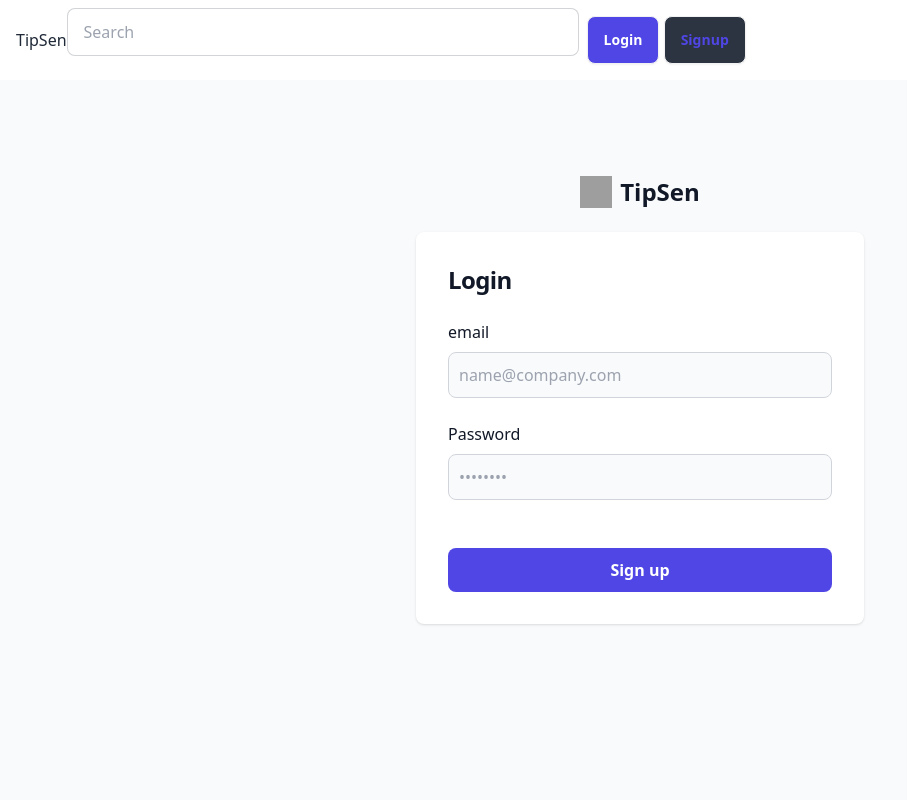
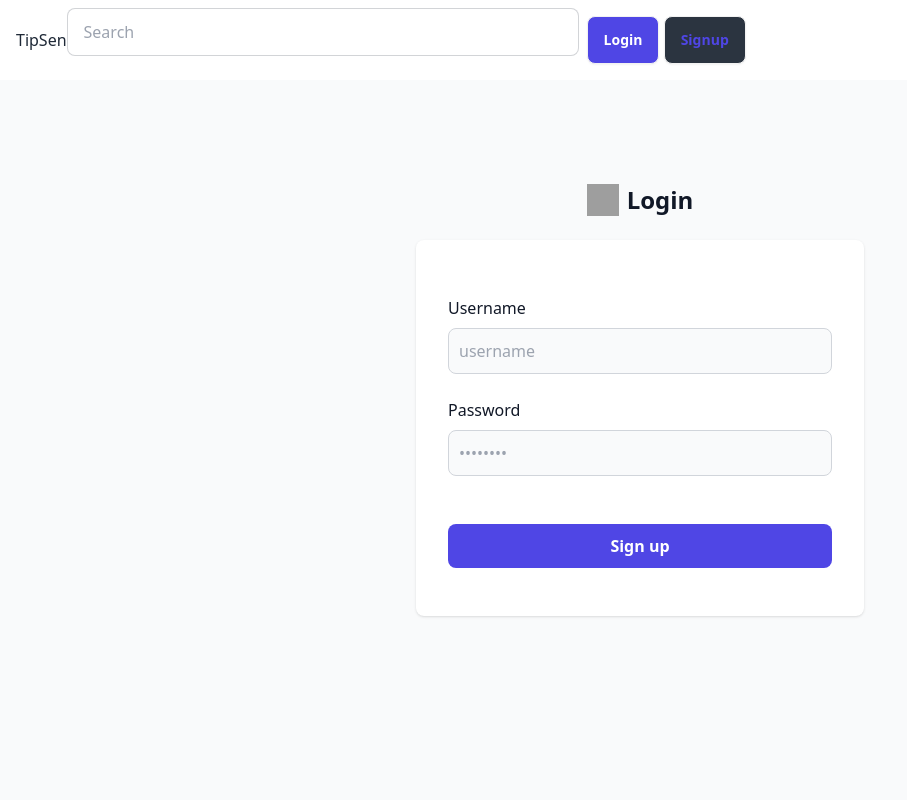
Before and after one commit to rpl-tipsen/tipsen, a Django app: page /authentication/login/ in a window 1280 px wide. Shown: the whole page, without its empty margins (0-907 px from the left). Run offline with Django 4.2, Linux system fonts and the light colour scheme; some libraries are stand-ins or nearby versions; grey boxes are pictures that could not be loaded.

Commit message:
implement register, login and logout

```diff
--- a/authentication/urls.py
+++ b/authentication/urls.py
@@ -1,9 +1,10 @@
 # urls.py
 from django.urls import path
-from .views import signup, login_view
+from .views import signup, login_view, logout_view
 
 urlpatterns = [
     path('signup/', signup, name='signup'),
     path('login/', login_view, name='login'),
+    path('logout/', logout_view, name='logout'),
     # Add more URL patterns as needed
 ]
--- a/authentication/views.py
+++ b/authentication/views.py
@@ -1,12 +1,16 @@
 # yourapp/views.py
 from django.shortcuts import render, redirect
-from django.contrib.auth import login, authenticate
+from django.contrib.auth import login, authenticate, logout
 from .forms import SignUpForm
 from django.contrib.auth.forms import AuthenticationForm
 from .models import UserProfile
 
 
 def signup(request):
+
+    if request.user.is_authenticated:
+        return redirect('home')
+
     if request.method == 'POST':
         form = SignUpForm(request.POST)
         if form.is_valid():
@@ -14,7 +18,7 @@ def signup(request):
             user.set_password(form.cleaned_data['password2'])
             user.save()
 
-            user_profile = UserProfile.objects.create(
+            _ = UserProfile.objects.create(
                 user=user,
                 fullname=form.cleaned_data['fullname'],
                 birthdate=form.cleaned_data['birthdate']
@@ -27,6 +31,10 @@ def signup(request):
 
 
 def login_view(request):
+
+    if request.user.is_authenticated:
+        return redirect('home')
+
     if request.method == 'POST':
         form = AuthenticationForm(data=request.POST)
         if form.is_valid():
@@ -36,3 +44,14 @@ def login_view(request):
     else:
         form = AuthenticationForm()
     return render(request, 'authentication/login.html', {'form': form})
+
+
+def logout_view(request):
+
+    if not request.user.is_authenticated:
+        return redirect('home')
+
+    logout(request)
+
+    # Redirect to a specific page after logout
+    return redirect('home')  # Replace 'home' with the desired URL or name of the view
--- a/templates/authentication/login.html
+++ b/templates/authentication/login.html
@@ -1,7 +1,7 @@
 {% extends 'base.html' %}
 
 {% block meta %}
-    <title>Login</title>
+    <title>Tipsen | Login</title>
 {% endblock meta %}
 
 {% block content %}
@@ -10,22 +10,19 @@
             <div class="flex flex-col items-center justify-center px-6 py-8 mx-auto md:h-screen lg:py-0">
                 <a href="#" class="flex items-center mb-6 text-2xl font-semibold text-gray-900 dark:text-white">
                     <img class="w-8 h-8 mr-2" src="https://flowbite.s3.amazonaws.com/blocks/marketing-ui/logo.svg" alt="logo">
-                    TipSen
+                    Login
                 </a>
                 <div class="w-full bg-white rounded-lg shadow dark:border md:mt-0 sm:max-w-md xl:p-0 dark:bg-gray-800 dark:border-gray-700">
                     <div class="p-6 space-y-4 md:space-y-6 sm:p-8">
-                        <h1 class="text-xl font-bold leading-tight tracking-tight text-gray-900 md:text-2xl dark:text-white">
-                            Login
-                        </h1>
                         <form class="space-y-4 md:space-y-6 text-[16px]" method="POST">
                             {% csrf_token %}
                             <div>
-                                <label for="email" class="block mb-2  font-medium text-gray-900 dark:text-white">email</label>
-                                <input type="email" name="email" id="email" class="bg-gray-50 border border-gray-300 text-gray-900 sm: rounded-lg focus:ring-primary-600 focus:border-primary-600 block w-full p-2.5 dark:bg-gray-700 dark:border-gray-600 dark:placeholder-gray-400 dark:text-white dark:focus:ring-blue-500 dark:focus:border-blue-500" placeholder="name@company.com" required="">
+                                <label for="username" class="block mb-2  font-medium text-gray-900 dark:text-white">Username</label>
+                                <input type="text" name="username" id="username" class="bg-gray-50 border border-gray-300 text-gray-900 sm: rounded-lg focus:ring-primary-600 focus:border-primary-600 block w-full p-2.5 dark:bg-gray-700 dark:border-gray-600 dark:placeholder-gray-400 dark:text-white dark:focus:ring-blue-500 dark:focus:border-blue-500" placeholder="username" required="">
                             </div>
                             <div>
                                 <label for="password1" class="block mb-2  font-medium text-gray-900 dark:text-white">Password</label>
-                                <input type="password" name="password1" id="password1" placeholder="••••••••" class="bg-gray-50 border border-gray-300 text-gray-900 sm: rounded-lg focus:ring-primary-600 focus:border-primary-600 block w-full p-2.5 dark:bg-gray-700 dark:border-gray-600 dark:placeholder-gray-400 dark:text-white dark:focus:ring-blue-500 dark:focus:border-blue-500" required="">
+                                <input type="password" name="password" id="password" placeholder="••••••••" class="bg-gray-50 border border-gray-300 text-gray-900 sm: rounded-lg focus:ring-primary-600 focus:border-primary-600 block w-full p-2.5 dark:bg-gray-700 dark:border-gray-600 dark:placeholder-gray-400 dark:text-white dark:focus:ring-blue-500 dark:focus:border-blue-500" required="">
                             </div>
                             <ul>
                                 {% if form.errors %}
```
Also changed, not shown: templates/authentication/signup.html (+2 -5 lines).
